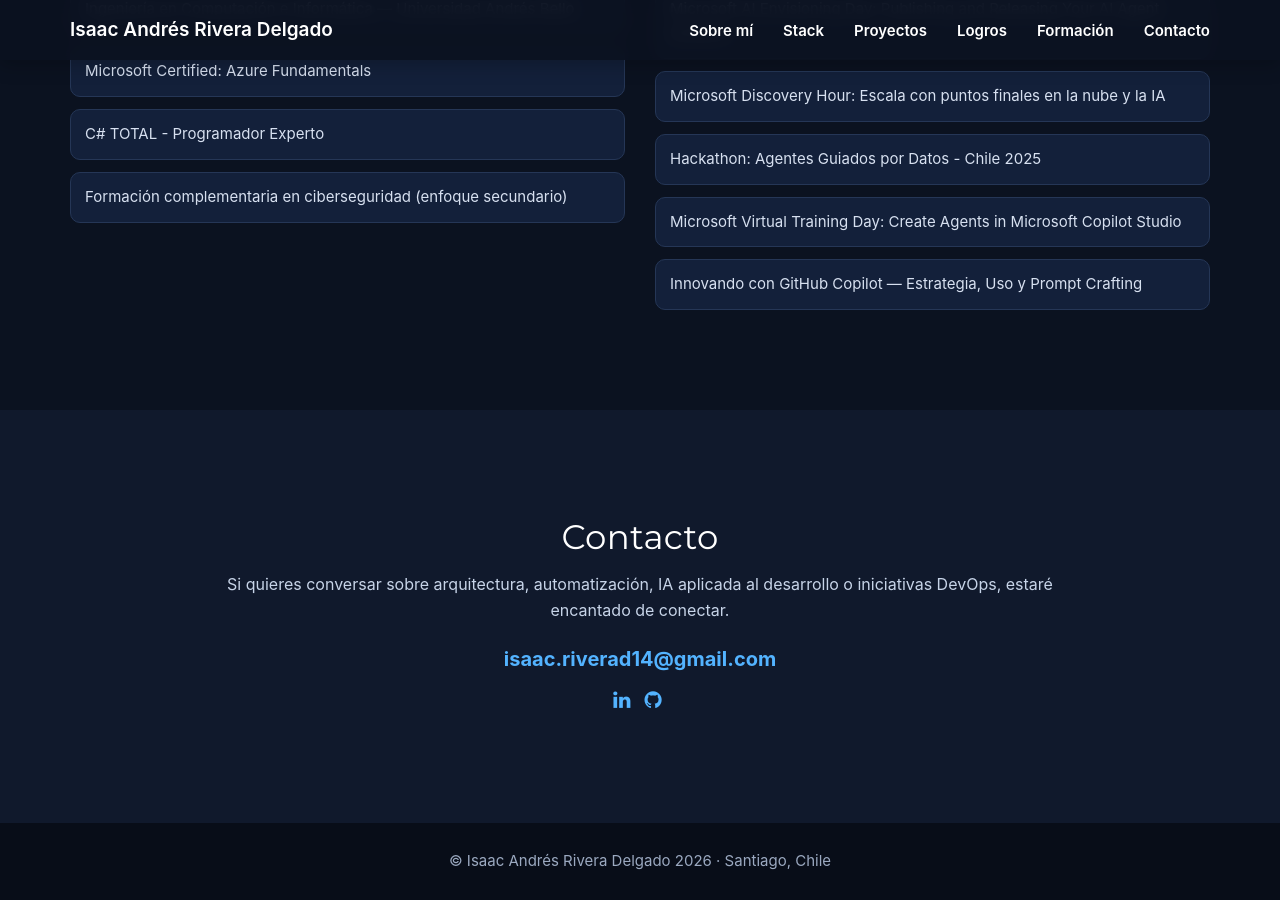
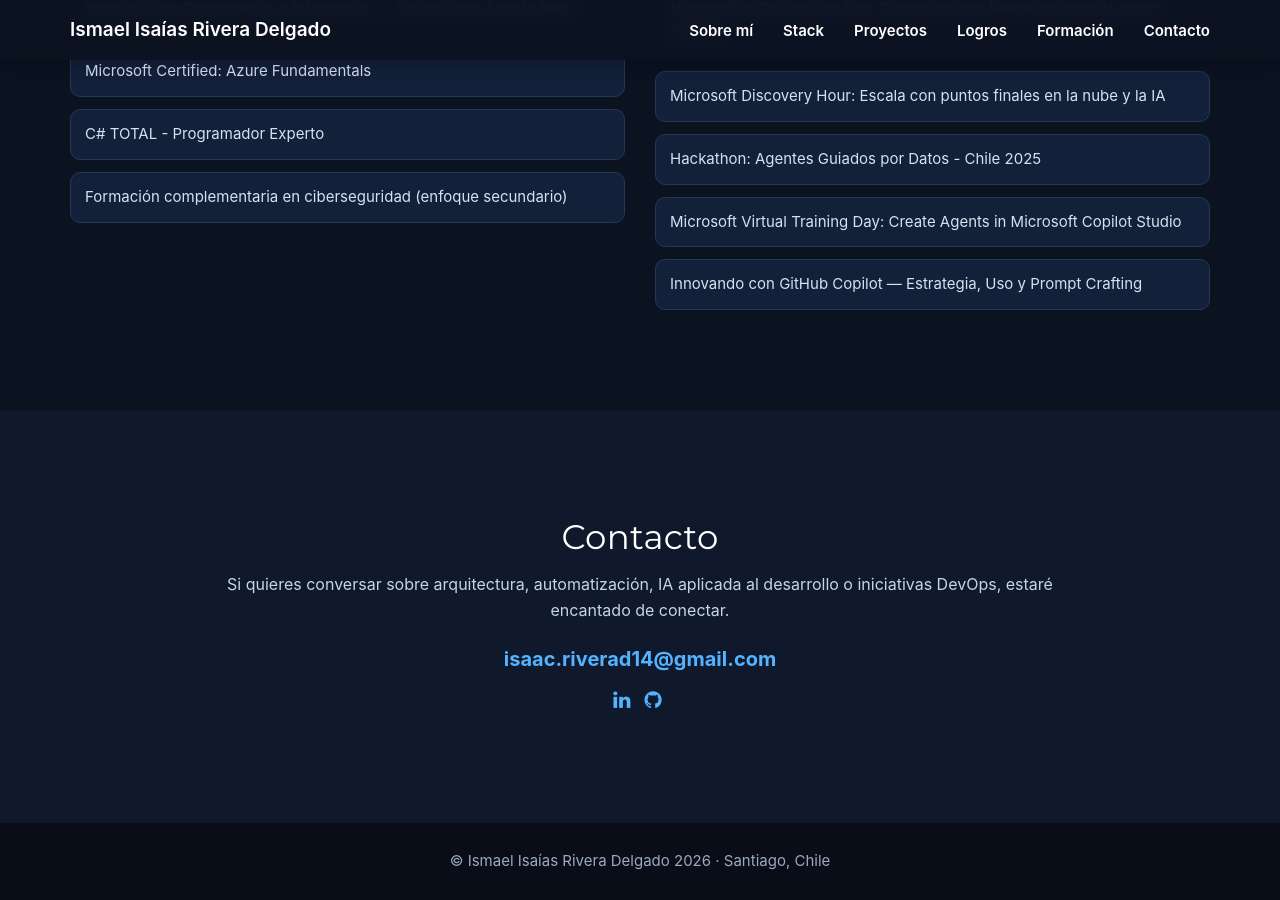
Before and after one commit to Ismaelrd21/ismaelrd21.github.io, a Jekyll site: the page built from index.html, in a window 1280 px wide and 900 px high, scrolled down 5004 px. Built offline with Jekyll 4.4.1, drawn with Linux system fonts in a browser that asks for light colours; nearby versions of some CDN libraries; library files that are not in the unit come from our copies.

Commit message:
Update _config.yml

```diff
--- a/_config.yml
+++ b/_config.yml
@@ -1,16 +1,16 @@
-url: "https://isaacrd14.github.io"
+url: "https://github.com/Ismaelrd21"
 baseurl: ""
 
 # Site settings
-title: "Isaac Andrés Rivera Delgado"
-email: "isaac.riverad14@gmail.com"
-description: "Portafolio profesional de ingeniería de software, automatización, arquitectura e IA aplicada."
+title: "Ismael Isaías Rivera Delgado"
+email: "ismael.riveradelgado.ing@gmail.com"
+description: "Portafolio profesional enfocado en automatización, robótica, inteligencia artificial e investigación aplicada."
 
 social:
   - title: linkedin
-    url: "https://www.linkedin.com/in/isaac-andr%C3%A9s-rivera-delgado-990b4a207/"
+    url: "https://www.linkedin.com/in/ismaelriveradelgado/"
   - title: github
-    url: "https://github.com/Isaacrd14"
+    url: "https://github.com/Ismaelrd21"
 
 markdown: kramdown
 permalink: pretty
```
